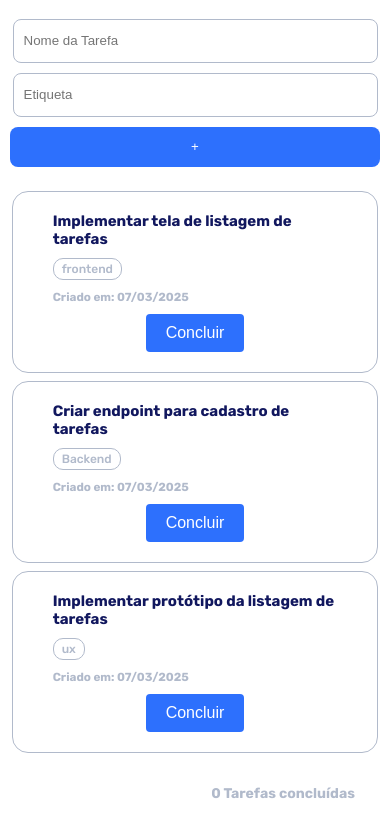
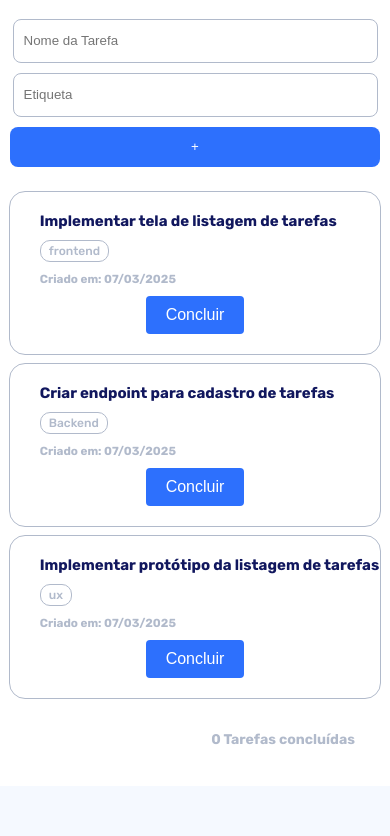
Before and after one commit to Israel-ops-cmd/RID195151_Desafio03, a plain HTML site: page index.html in a window 390 px wide. Shown: the part 62-898 px from the top of the page. After the commit the page ends 848 px from the top, so only its background shows below. Drawn offline with Linux system fonts and the light colour scheme.

Commit message:
Ajustando o js e o css

```diff
--- a/index.html
+++ b/index.html
@@ -22,7 +22,7 @@
         </section>
         <section id="tarefas">
             <div class="tasks">
-                <div>
+                <div class="left">
                     <h2>Implementar tela de listagem de tarefas</h2>
                     <div id="etiqueta">
                         <div id="circular">
@@ -36,7 +36,7 @@
                 </div>
             </div>
             <div class="tasks">
-                <div>
+                <div class="left">
                     <h2>Criar endpoint para cadastro de tarefas</h2>
                     <div id="etiqueta">
                         <div id="circular">
@@ -50,7 +50,7 @@
                 </div>
             </div>
             <div class="tasks">
-                <div>
+                <div class="left">
                     <h2>Implementar protótipo da listagem de tarefas</h2>
                     <div id="etiqueta">
                         <div id="circular">
--- a/index.js
+++ b/index.js
@@ -4,7 +4,7 @@ document.addEventListener('DOMContentLoaded', function () {
     const inputEtiqueta = document.querySelector('.input-description[name="etiqueta"]');
     const tarefasContainer = document.getElementById('tarefas');
     const finishContainer = document.getElementById('finish');
-    let completedTasksCount = 0;  // Contador de tarefas concluídas
+    let completedTasksCount = 0;
 
     form.addEventListener('submit', function (event) {
         event.preventDefault();
@@ -30,35 +30,31 @@ document.addEventListener('DOMContentLoaded', function () {
                 </div>
             `;
 
-            tarefasContainer.appendChild(taskElement);
+            tarefasContainer.insertBefore(taskElement, finishContainer);
+
             inputDescription.value = '';
             inputEtiqueta.value = '';
         } else {
             alert('Preencha todos os campos!');
         }
-    });
+    })
 
-    // Evento de clique para concluir tarefas
     tarefasContainer.addEventListener('click', function (event) {
         if (event.target.classList.contains('conclued')) {
             const taskElement = event.target.closest('.tasks');
-            const taskName = taskElement.querySelector('h2'); // Seleciona o nome da tarefa
+            const taskName = taskElement.querySelector('h2');
+            if (taskName) {
 
-            if (taskName) {
-                // Risca o nome da tarefa
                 taskName.style.textDecoration = 'line-through';
                 taskName.style.color = '#B1BACB';
             }
 
-            // Atualiza o contador de tarefas concluídas
             completedTasksCount++;
 
-            // Atualiza o texto no final, no singular ou plural
             const taskWord = completedTasksCount === 1 ? 'Tarefa' : 'Tarefas';
             finishContainer.querySelector('h3').textContent = `${completedTasksCount} ${taskWord} concluída${completedTasksCount > 1 ? 's' : ''}`;
 
-            // Substitui o botão pelo ícone de verificado
             event.target.parentElement.innerHTML = '<img src="assets/verificado.svg" alt="Concluído" width="30" style="margin-right: 3rem;">';
         }
-    });
-});
+    })
+})
--- a/style.css
+++ b/style.css
@@ -199,20 +199,30 @@ form {
         margin: 0 auto;
         display: flex;
         flex-direction: column;
-        width: 73%;
+        width: 95%;
         border-radius: 1.6rem;
         border: 1px solid #B1BACB;
         white-space: normal;
-        padding: 2rem 4rem 1rem 4rem;
+        padding: 2rem 0 1rem 0;
 
         & h2 {
             color:#11175E;
             padding: 0;
             margin: 0;
             padding-bottom: 1rem;
-            text-align: left;
+
         }
 
+    }
+
+    .left {
+        display: flex;
+        flex-direction: column;
+        align-items: flex-start;
+        text-align: left;
+        padding-left: 6rem;
+        margin: 0;
+        width: 100%;
     }
 
     #etiqueta {
```
